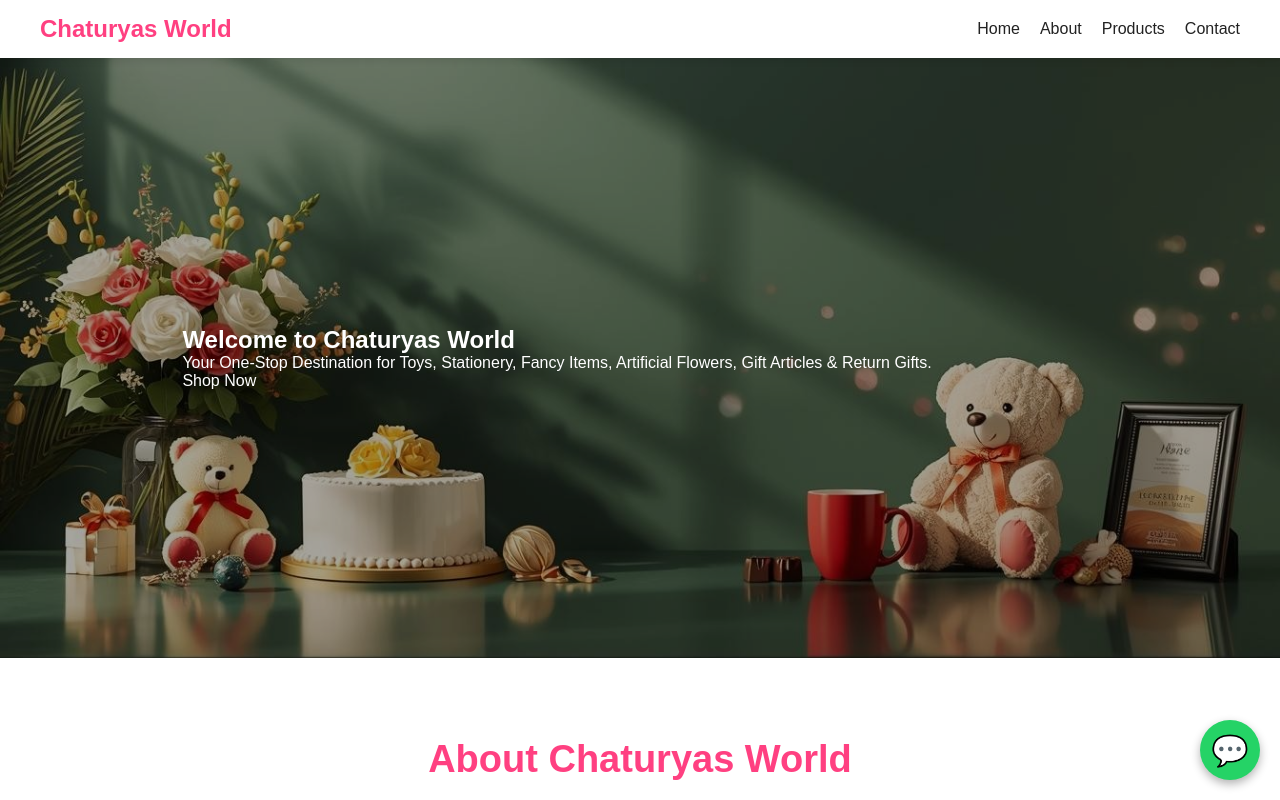
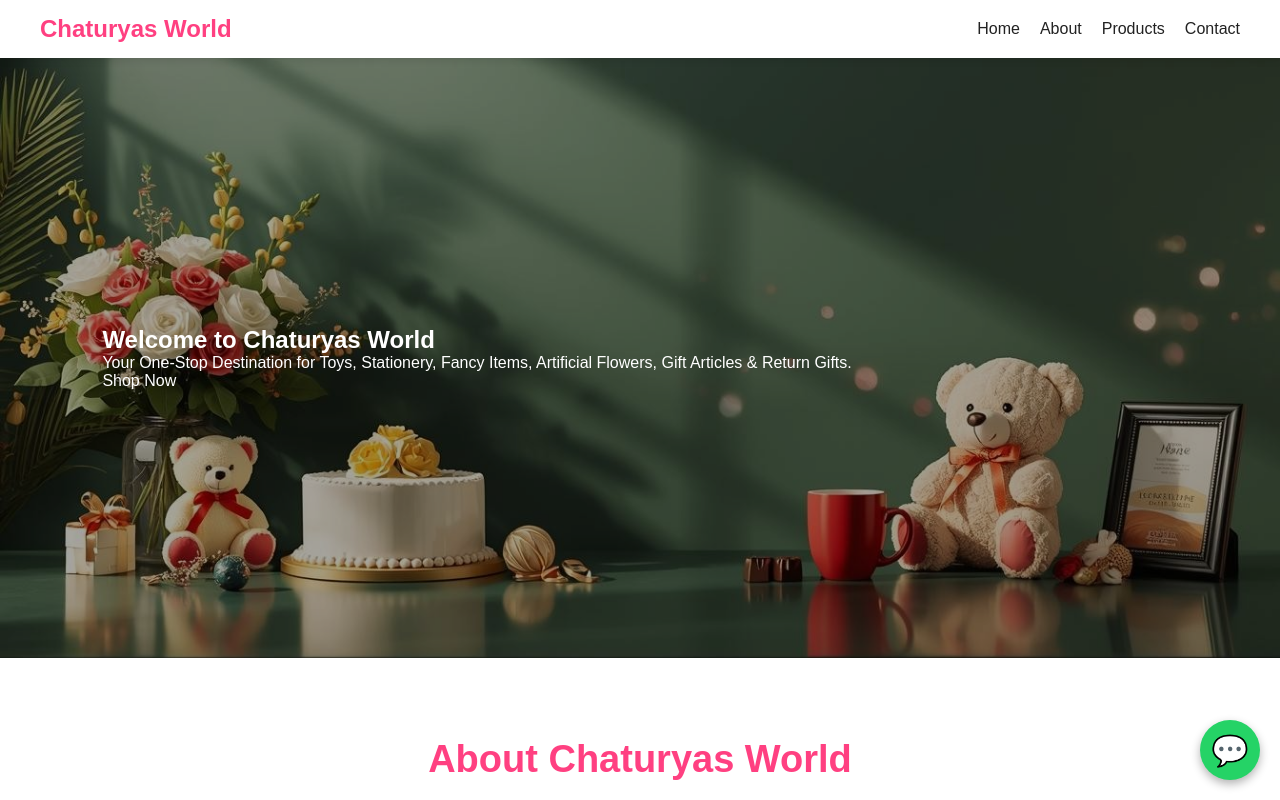
Before and after one commit to chaturyasworld/chaturyas-world, a Next.js app: page / in a window 1280 px wide. Shown: the top 800 px of the page. Built offline with nearby package versions, Linux system fonts and the light colour scheme.

Commit message:
Update globals.css

```diff
--- a/app/globals.css
+++ b/app/globals.css
@@ -91,7 +91,7 @@ nav a:hover {
   display: flex;
   flex-direction: column;
   justify-content: center;
-  margin-left: 80px;
+  margintop: 80px;
   color: white;
 }
 
```
